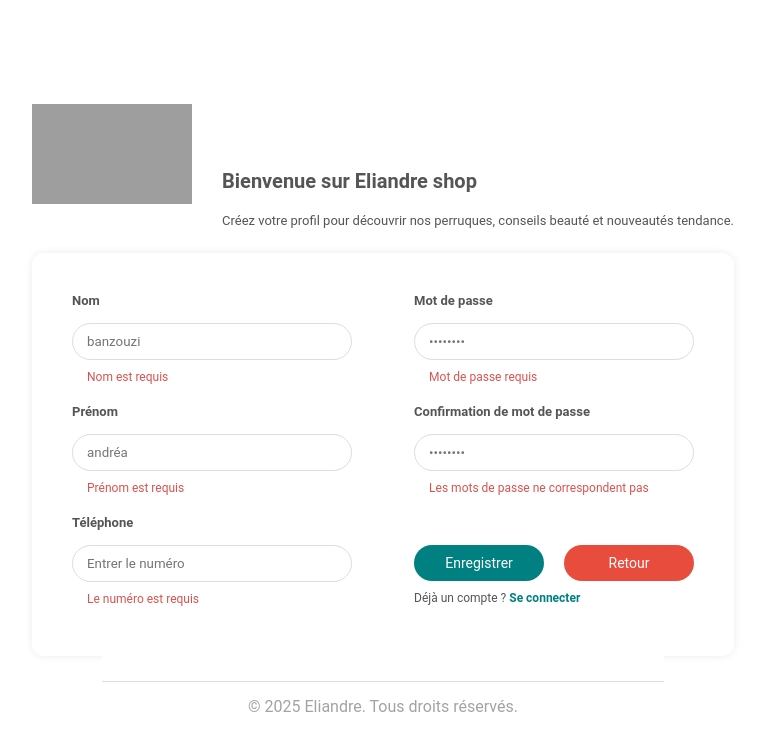
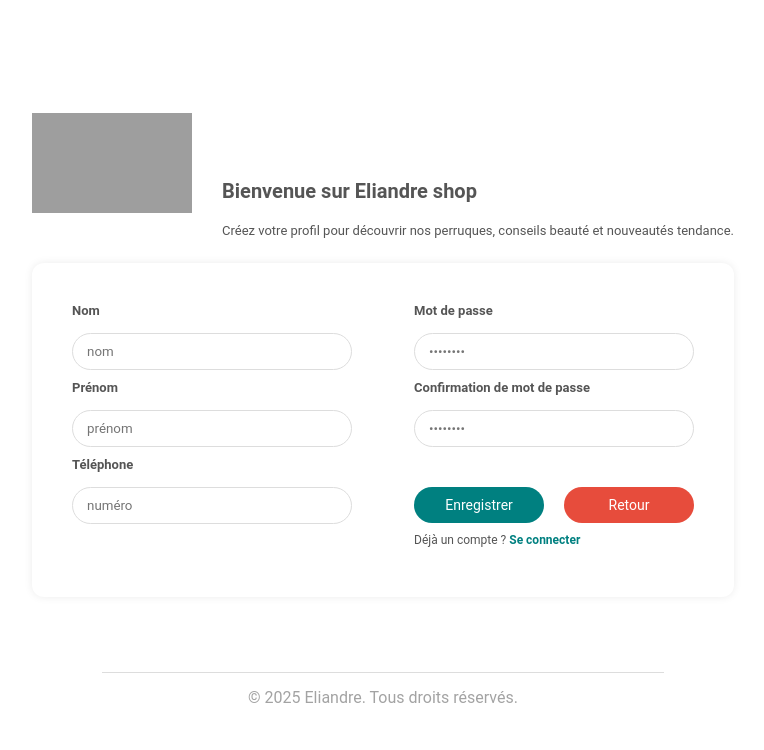
Before and after one commit to magrigsdev/eliandre-shop-desktop, a React (Vite) app: page /inscription in a window 1280 px wide. Shown: the top 750 px of the page, without its empty margins (257-1021 px from the left). Built offline with nearby package versions, Linux system fonts and the light colour scheme; grey boxes are pictures that could not be loaded.

Commit message:
refact(inscription) mise en place des variable d'erreurs

```diff
--- a/src/components/inscription.jsx
+++ b/src/components/inscription.jsx
@@ -1,4 +1,4 @@
-import { useEffect } from "react";
+import { useEffect, useState } from "react";
 import { useNavbar } from "../hooks/useNavbar";
 import "../styles/inscription.css";
 import { useLocation, useNavigate } from "react-router-dom";
@@ -19,6 +19,16 @@
 
     // console.log("location sur inscription : ", location)
 
+    // FORM MANAGEMENT *********
+    //init formdata
+    const [formData, setFormData] = useState({
+        nom:'', prenom:'',
+        telephone:'', password:'',
+        confirmPassword:''
+    })
+    //errors
+    const [errors, setErrors] = useState([])
+
     return (<>
                 <div className="page-container">
 
@@ -35,19 +45,19 @@
                         <div className="left-form">
 
                             <label>Nom</label>
-                            <input type="text" placeholder="banzouzi" required />
+                            <input type="text" placeholder="nom" required />
 
-                            <span className="error">Nom est requis</span>
+                            { errors.nom && <span className="error">{errors.nom} </span>}
 
                             <label>Prénom</label>
-                            <input type="text" placeholder="andréa" required/>
+                            <input type="text" placeholder="prénom" required/>
 
-                            <span className="error">Prénom est requis</span>
+                             { errors.prenom && <span className="error"> {errors.prenom} </span>}
 
                             <label>Téléphone</label>
-                            <input type="text" placeholder="Entrer le numéro" required/>
+                             <input type="text" placeholder="numéro" required/>
 
-                            <span className="error">Le numéro est requis</span>
+                            { errors.telephone && <span className="error">{errors.telephone} </span>}
 
                         </div>
 
@@ -56,12 +66,12 @@
                             <label>Mot de passe</label>
                             <input type="password" placeholder="••••••••" required/>
 
-                            <span className="error">Mot de passe requis</span>
+                            {errors.password && <span className="error"> {errors.password} </span>}
 
                             <label>Confirmation de mot de passe</label>
                             <input type="password" placeholder="••••••••" required />
 
-                            <span className="error">Les mots de passe ne correspondent pas</span>
+                            {errors.confirmPassword && <span className="error"> {errors.confirmPassword} </span>}
 
                             <div className="buttons">
                                 <button
@@ -71,8 +81,7 @@
                                 <button className="back-btn">Retour</button>
                             </div>
                             <div>
-                                <p className="down_text">Déjà un compte ?
-                                <a className="down_text_sub"
+                                <p className="down_text"> Déjà un compte ? <a className="down_text_sub"
                                     href=""
                                     onClick={()=>route('/connexion')}
                                     >  Se connecter</a>
--- a/src/styles/inscription.css
+++ b/src/styles/inscription.css
@@ -16,6 +16,7 @@
 /* ---------- HEADER ---------- */
 .page-container {
   width: 100%;
+  margin-bottom: 50px;
 }
 
 .header {
@@ -135,7 +136,7 @@
   text-decoration: none;
   font-weight: 700;
 }
-.down_text_sub a:hover
+/* .down_text_sub a:hover
 {
-  text-decoration: underline;
-}
+  text-decoration: none;
+} */
```
